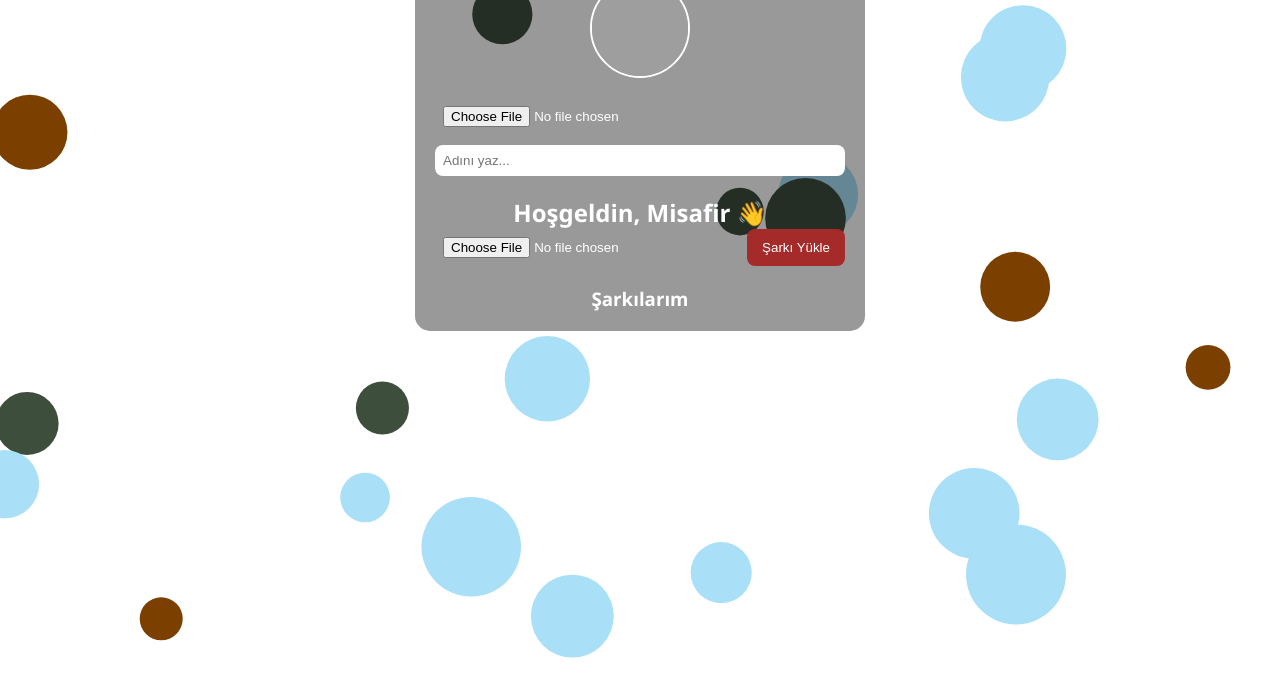
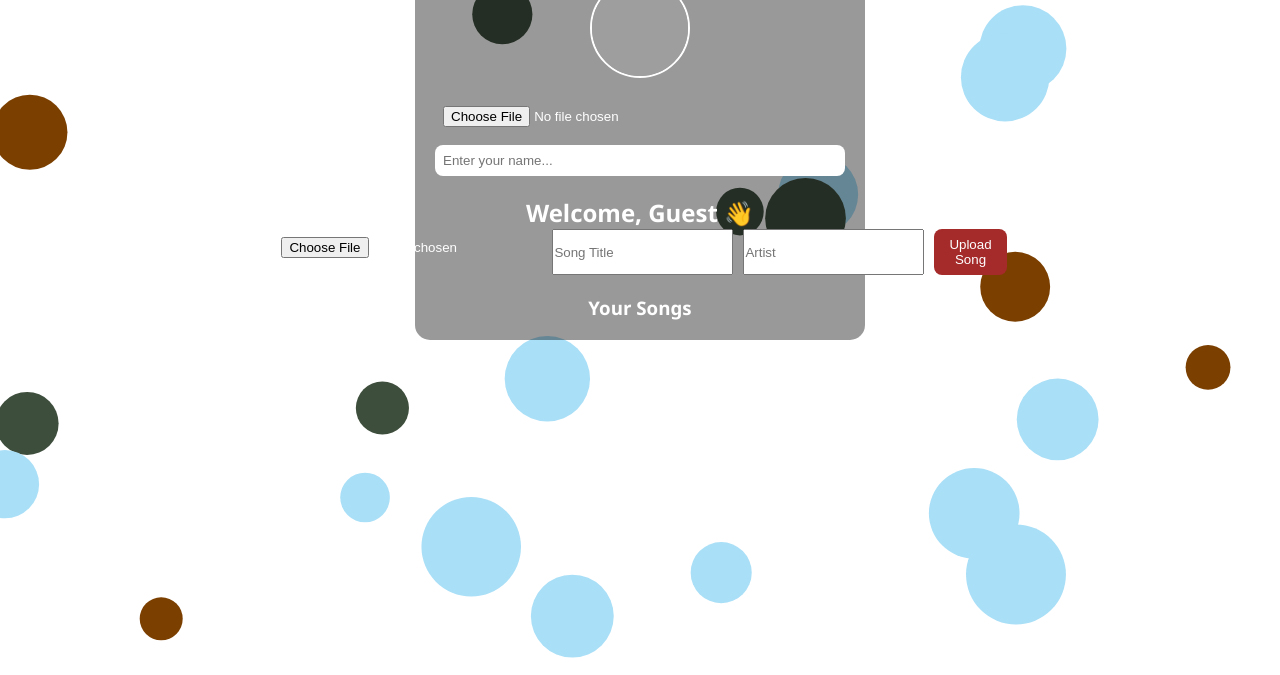
Before and after one commit to napoleon67/Recycling-, a website: page public/index.html in a window 1280 px wide. Shown: the part 125-800 px from the top of the page. Drawn offline with Linux system fonts and the light colour scheme; no server answers; grey boxes are pictures that could not be loaded.

Commit message:
Update index.html

```diff
--- a/public/index.html
+++ b/public/index.html
@@ -1,5 +1,5 @@
 <!DOCTYPE html>
-<html lang="tr">
+<html lang="en">
 <head>
   <meta charset="UTF-8" />
   <title>Beatify 🎶</title>
@@ -14,17 +14,22 @@
     <div class="profile">
       <img id="avatar" src="https://placekitten.com/100/100" alt="Avatar" />
       <input type="file" id="avatarInput" accept="image/*" />
-      <input type="text" id="usernameInput" placeholder="Adını yaz..." maxlength="20" />
+      <input type="text" id="usernameInput" placeholder="Enter your name..." maxlength="20" />
     </div>
 
-    <h2>Hoşgeldin, <span id="username">Misafir</span> 👋</h2>
+    <h2>Welcome, <span id="username">Guest</span> 👋</h2>
 
     <div class="upload-section">
       <input type="file" id="audioUpload" accept="audio/*" />
-      <button id="uploadBtn">Şarkı Yükle</button>
+
+      <!-- Yeni alanlar -->
+      <input type="text" id="songTitle" placeholder="Song Title" />
+      <input type="text" id="artistName" placeholder="Artist" />
+
+      <button id="uploadBtn">Upload Song</button>
     </div>
 
-    <h3>Şarkılarım</h3>
+    <h3>Your Songs</h3>
     <ul id="songList"></ul>
   </div>
 
```
